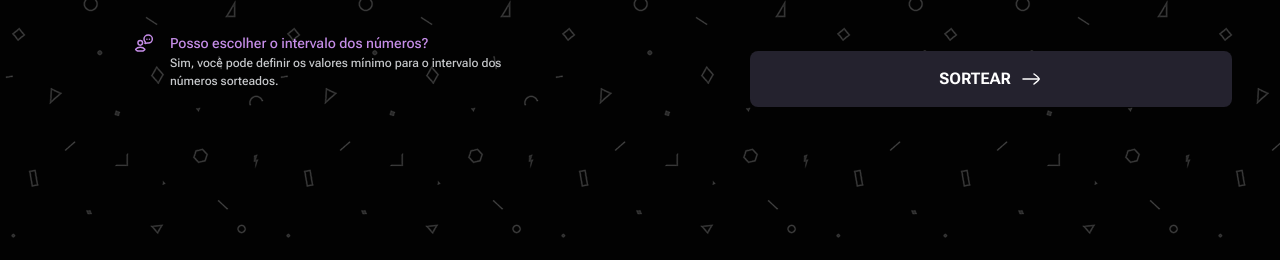
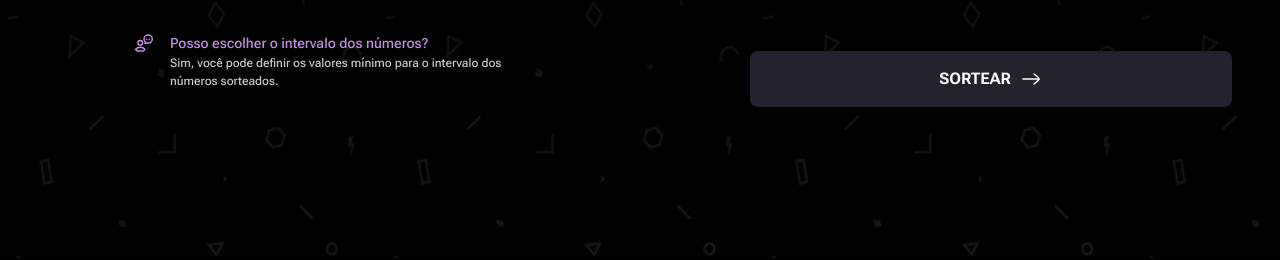
Before and after one commit to hendrickf/sorteador-de-numeros, a plain HTML site: page index.html in a window 1280 px wide. Shown: the part 542-802 px from the top of the page. Drawn offline with Linux system fonts and the light colour scheme.

Commit message:
atualizando o CSS do background

```diff
--- a/styles.css
+++ b/styles.css
@@ -32,9 +32,16 @@
 }
 
 body {
-  width: 1366px;
-  height: 768px;
-  background: url(./assets/background.png), var(--background-primary);
+  min-height: 100vh;
+  background:
+    linear-gradient(
+      180deg,
+      rgba(0, 0, 0, 0.9) 22.66%,
+      rgba(0, 0, 0, 0.5) 100%
+    ),
+    url("./assets/background.png") center / cover no-repeat,
+    var(--background-primary);
+    background-attachment: fixed;
 }
 
 .logo {
@@ -317,7 +324,7 @@ input[type="number"] {
 }
 
 .text-go {
-    color: #FFF;
+  color: #fff;
   text-align: center;
 
   /* label/medium */
```
Lines whose indentation alone changed are shown as unchanged.
